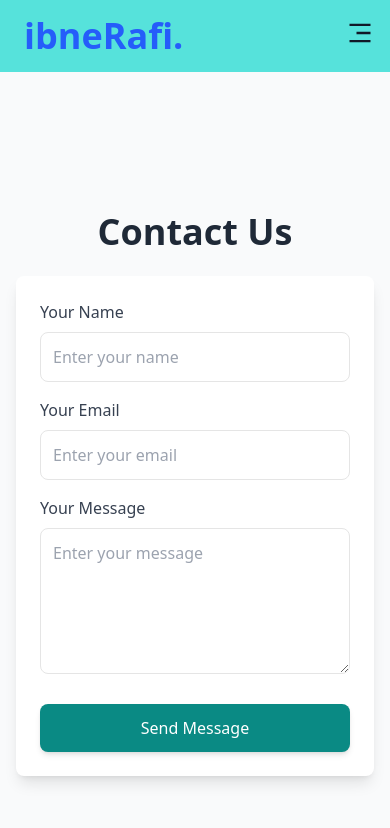
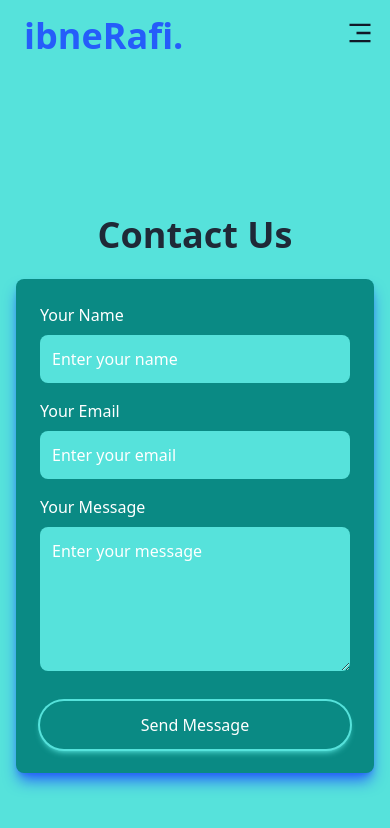
Before and after one commit to iamasadshah/iamasadshah-ibnerafi, a Next.js app: page /contact in a window 390 px wide. Shown: the top 828 px of the page. Built offline with nearby package versions, Linux system fonts and the light colour scheme.

Commit message:
contact page responsive

```diff
--- a/src/app/components/Projects.tsx
+++ b/src/app/components/Projects.tsx
@@ -126,7 +126,7 @@ const Projects = async () => {
       </div>
 
       <div className="flex justify-center items-center ">
-        <button className="inline-flex items-center px-6 py-2 border border-transparent text-sm shadow-md font-semibold rounded-md shadow-gray-500 text-white bg-primary3 hover:bg-transparent cursor-pointer transition-all duration-300 hover:text-primary1 hover:ring-2 hover:ring-primary1 md:text-lg md:px-10 lg:px-7">
+        <button className="inline-flex items-center px-6 py-2 border border-transparent text-sm shadow-md font-semibold rounded-md shadow-gray-500 text-white bg-primary3 hover:bg-transparent cursor-pointer transition-all duration-300 hover:text-primary1 hover:ring-2 hover:ring-primary1 md:text-lg md:px-10 lg:px-7 mt-5">
           <Link href="#">Check the full Portfolio</Link>
         </button>
       </div>
--- a/src/app/contact/page.tsx
+++ b/src/app/contact/page.tsx
@@ -30,7 +30,7 @@ const Contact = () => {
   };
 
   return (
-    <div className="min-h-screen bg-gray-50 flex flex-col items-center justify-center px-4 py-8">
+    <div className="min-h-screen bg-primary2 flex flex-col items-center justify-center px-4 py-8">
       {/* Header Section */}
       <motion.h1
         initial={{ opacity: 0, y: -50 }}
@@ -47,7 +47,7 @@ const Contact = () => {
         animate={{ opacity: 1, scale: 1 }}
         transition={{ duration: 1, delay: 0.2 }}
         onSubmit={handleSubmit}
-        className="bg-white shadow-lg rounded-lg p-6 w-full max-w-2xl"
+        className="bg-primary1 shadow-lg shadow-primary3 rounded-lg p-6 w-full max-w-2xl"
       >
         {/* Name Input */}
         <motion.div
@@ -56,10 +56,7 @@ const Contact = () => {
           transition={{ duration: 0.5 }}
           className="mb-4"
         >
-          <label
-            htmlFor="name"
-            className="block text-gray-700 font-medium mb-2"
-          >
+          <label htmlFor="name" className="block  text-white font-medium mb-2">
             Your Name
           </label>
           <input
@@ -70,7 +67,7 @@ const Contact = () => {
             onChange={handleChange}
             required
             placeholder="Enter your name"
-            className="w-full p-3 border rounded-lg focus:outline-none focus:ring-2 focus:ring-primary1"
+            className="w-full p-3 bg-primary2 rounded-lg focus:outline-none focus:ring-2 focus:ring-white placeholder:text-white"
           />
         </motion.div>
 
@@ -81,10 +78,7 @@ const Contact = () => {
           transition={{ duration: 0.5, delay: 0.2 }}
           className="mb-4"
         >
-          <label
-            htmlFor="email"
-            className="block text-gray-700 font-medium mb-2"
-          >
+          <label htmlFor="email" className="block text-white font-medium mb-2">
             Your Email
           </label>
           <input
@@ -95,7 +89,7 @@ const Contact = () => {
             onChange={handleChange}
             required
             placeholder="Enter your email"
-            className="w-full p-3 border rounded-lg focus:outline-none focus:ring-2 focus:ring-primary1"
+            className="w-full p-3 bg-primary2 text-white rounded-lg focus:outline-none focus:ring-2 focus:ring-white placeholder:text-white"
           />
         </motion.div>
 
@@ -108,7 +102,7 @@ const Contact = () => {
         >
           <label
             htmlFor="message"
-            className="block text-gray-700 font-medium mb-2"
+            className="block text-white font-medium mb-2"
           >
             Your Message
           </label>
@@ -120,15 +114,15 @@ const Contact = () => {
             required
             rows={5}
             placeholder="Enter your message"
-            className="w-full p-3 border rounded-lg focus:outline-none focus:ring-2 focus:ring-primary1"
+            className="w-full p-3 bg-primary2 rounded-lg focus:outline-none focus:ring-2 focus:ring-white placeholder:text-white"
           ></textarea>
         </motion.div>
 
         {/* Submit Button */}
         <motion.button
-          whileHover={{ scale: 1.1 }}
-          whileTap={{ scale: 0.9 }}
-          className="w-full bg-primary1 text-white py-3 rounded-lg font-medium shadow-md hover:bg-primary2 focus:outline-none focus:ring-2 focus:ring-primary1"
+          whileHover={{ scale: 0.9 }}
+          whileTap={{ scale: 0.8 }}
+          className="w-full bg-primary1 text-white py-3 ring-2 ring-primary2 rounded-full font-medium shadow-md shadow-primary2 hover:shadow-primary3 hover:bg-primary2 focus:outline-none focus:ring-2 focus:ring-primary1"
           type="submit"
         >
           Send Message
```
